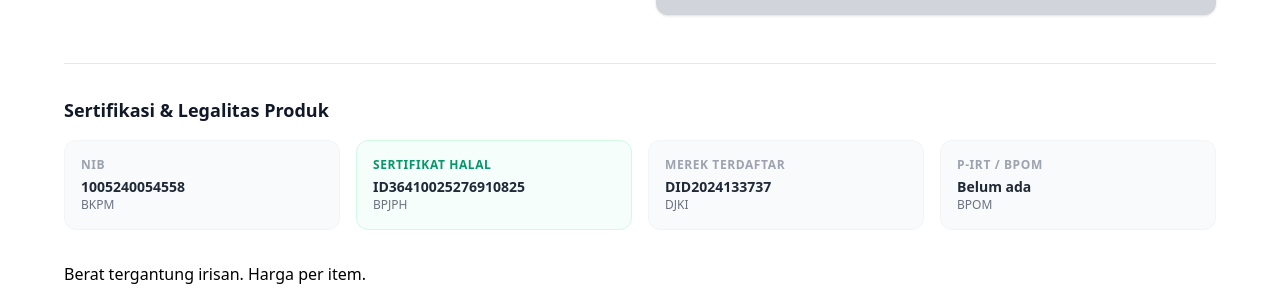
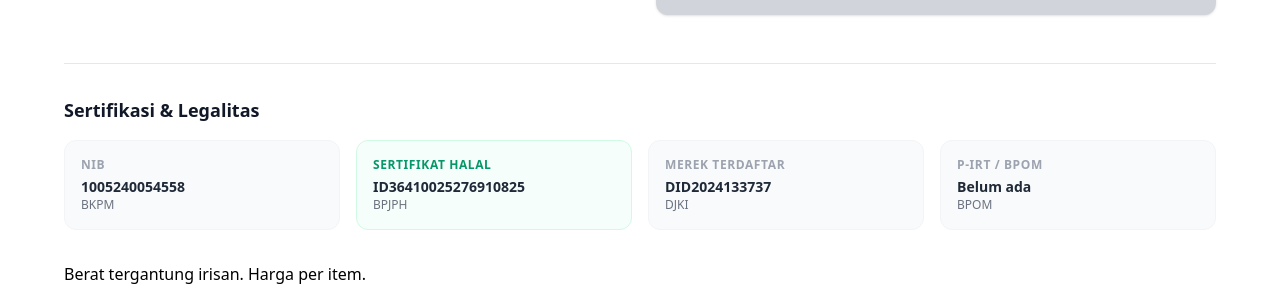
Before and after one commit to dapoerela85/dapoerela85.github.io, a Jekyll site: the page built from _posts/2026-04-07-basreng-daun-jeruk.md, in a window 1280 px wide and 1293 px high. Shown: the part 826-1119 px from the top of the window. Built offline with Jekyll 4.4.1, drawn with Linux system fonts in a browser that asks for light colours; nearby versions of some CDN libraries.

Commit message:
Update post.html

```diff
--- a/_layouts/post.html
+++ b/_layouts/post.html
@@ -118,7 +118,7 @@ layout: default
   <!-- Detail Legalitas & Perizinan -->
   {% if page.legalitas %}
     <div class="mt-12 pt-8 border-t border-gray-200">
-      <h2 class="text-lg font-bold text-gray-900 mb-4">Sertifikasi & Legalitas Produk</h2>
+      <h2 class="text-lg font-bold text-gray-900 mb-4">Sertifikasi & Legalitas</h2>
 
       <div class="grid grid-cols-1 sm:grid-cols-2 md:grid-cols-4 gap-4">
         {% if page.legalitas.nib %}
```
